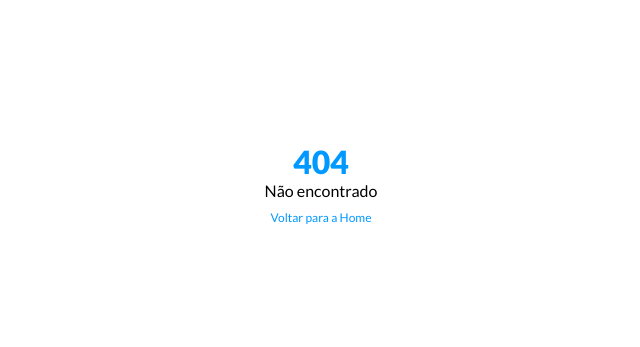
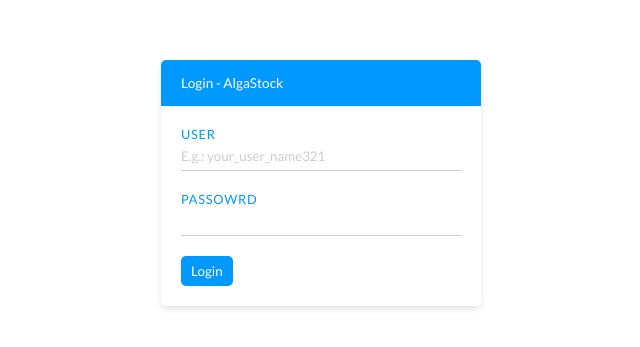
Before and after one commit to luiztrisoft/trisoft-stock, a React (Create React App) app: page /login in a window 1280 px wide. Before the commit this address had no page. Shown: the part 217-564 px from the top of the page, without its empty margins (319-959 px from the left). Built offline with nearby package versions, Linux system fonts and the light colour scheme.

Commit message:
View de Login

```diff
--- a/src/components/App/App.tsx
+++ b/src/components/App/App.tsx
@@ -3,14 +3,16 @@ import { BrowserRouter, Switch, Route } from 'react-router-dom'
 import './App.css';
 import HomeView from '../../views/HomeView';
 import NotFoundView from '../../views/NotFoundView';
+import LoginView from '../../views/LoginView';
 
 function App() {
   return (
     <div className="App">
       <BrowserRouter>
         <Switch>
-          <Route path="/" exact component={HomeView}/>
-          <Route component={NotFoundView}/>
+          <Route path="/" exact component={HomeView} />
+          <Route path="/login" exact component={LoginView} />
+          <Route component={NotFoundView} />
         </Switch>
       </BrowserRouter>
     </div>
--- /dev/null
+++ b/src/components/Authentication/LoginForm.tsx
@@ -0,0 +1,46 @@
+import React, { useState } from 'react'
+import Form from '../../shared/Form'
+import Input from '../../shared/Input'
+import Button from '../../shared/Button'
+
+const LoginForm = () => {
+    const [form, setForm] = useState({
+        user: '',
+        pass: ''
+    })
+
+    const handleLogin = () => {
+        console.table(form)
+    }
+
+    const handleInputChange = (event: React.ChangeEvent<HTMLInputElement>) => {
+        const { value, name } = event.target
+
+        setForm({
+            ...form,
+            [name]: value
+        })
+    }
+
+    return <Form title="Login - AlgaStock" onSubmit={handleLogin}>
+        <Input
+            label="User"
+            name="user"
+            value={form.user}
+            onChange={handleInputChange}
+            placeholder="E.g.: your_user_name321"
+        />
+        <Input
+            type="password"
+            name="pass"
+            value={form.pass}
+            onChange={handleInputChange}
+            label="Passowrd"
+        />
+        <Button>
+            Login
+    </Button>
+    </Form>
+}
+
+export default LoginForm
--- /dev/null
+++ b/src/views/LoginView.tsx
@@ -0,0 +1,17 @@
+import React from 'react'
+import LoginForm from '../components/Authentication/LoginForm'
+
+const LoginView = () => {
+  return <div style={{
+    minHeight: '100vh',
+    display: 'flex',
+    alignItems: 'center',
+    justifyContent: 'center'
+  }}>
+    <div style={{ minWidth: 320 }}>
+      <LoginForm />
+    </div>
+  </div>
+}
+
+export default LoginView
```
